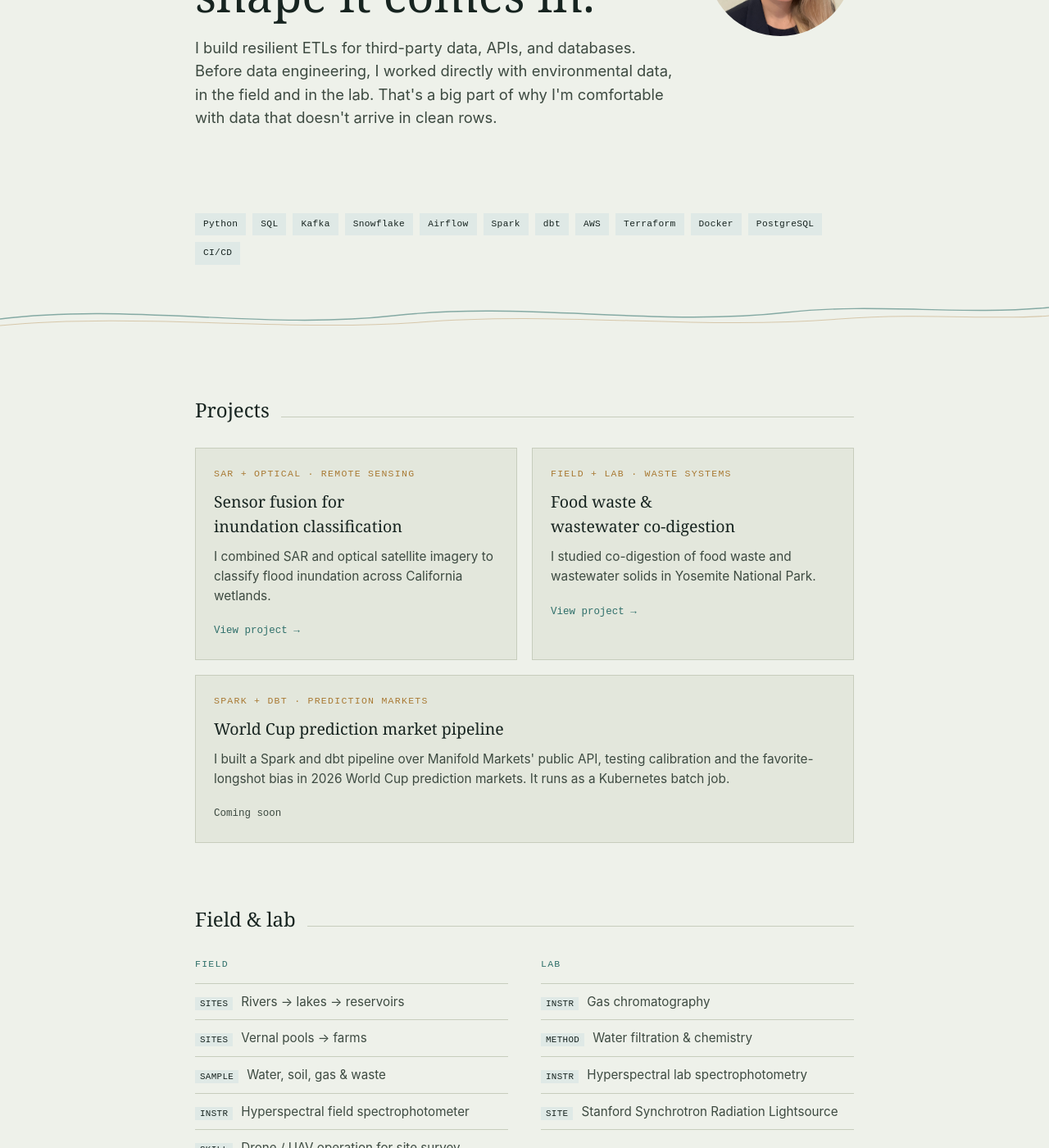
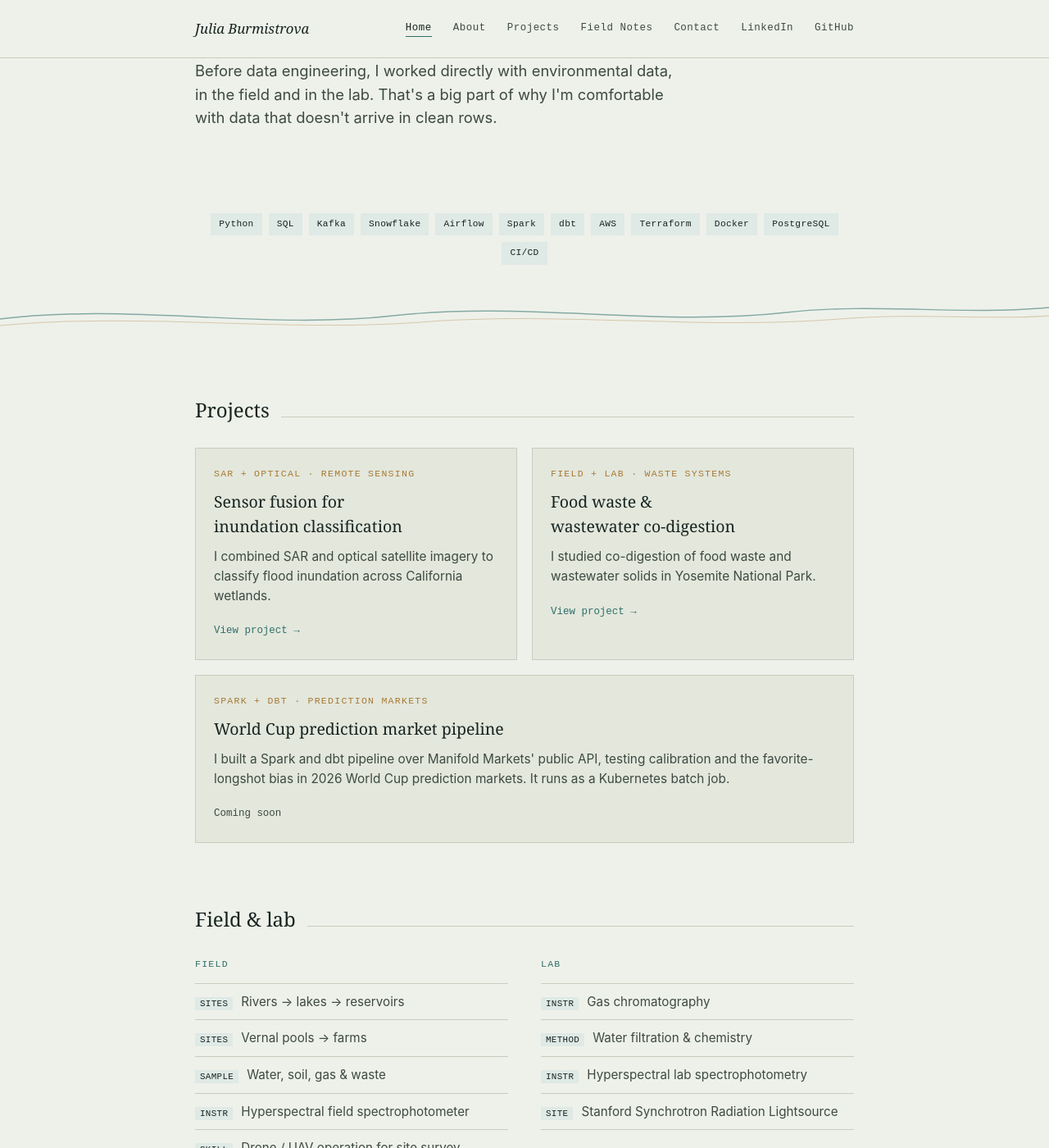
Before and after one commit to jburmistrova/jburmistrova.github.io, a Jekyll site: the page built from index.html, in a window 1280 px wide and 1400 px high, scrolled down 283 px. Shown: the whole window at 82% size. Built offline with Jekyll 4.4.1, drawn with Linux system fonts in a browser that asks for light colours.

Commit message:
Sticky nav, center skills tag rows

```diff
--- a/css/main.css
+++ b/css/main.css
@@ -57,6 +57,10 @@ a { color: inherit; }
 
 /* nav */
 nav.top {
+	position: sticky;
+	top: 0;
+	z-index: 10;
+	background: var(--paper);
 	border-bottom: 1px solid var(--line);
 }
 nav.top .wrap {
@@ -98,7 +102,7 @@ header.hero .wrap {
 	gap: 40px;
 	align-items: start;
 }
-header.hero .hero-tags { grid-column: 1 / -1; margin-top: 32px; }
+header.hero .hero-tags { grid-column: 1 / -1; margin-top: 32px; justify-content: center; }
 header.hero .label { color: var(--accent); }
 header.hero h1 {
 	font-family: var(--font-display);
```
